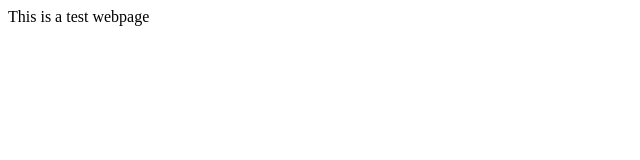
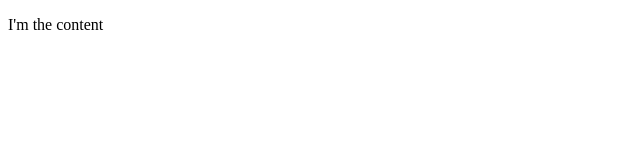
Before and after one commit to rahularya50/rahularya50.github.io, a plain HTML site: page index.html in a window 1280 px wide. Shown: the whole page, without its empty margins (0-640 px from the left). Drawn offline with Linux system fonts and the light colour scheme.

Commit message:
Minor changes

```diff
--- a/index.html
+++ b/index.html
@@ -1,3 +1,10 @@
+<!doctype html>
+<html lang=en>
+<head>
+<meta charset=utf-8>
+<title>blah</title>
+</head>
 <body>
-This is a test webpage
+<p>I'm the content</p>
 </body>
+</html>
```
